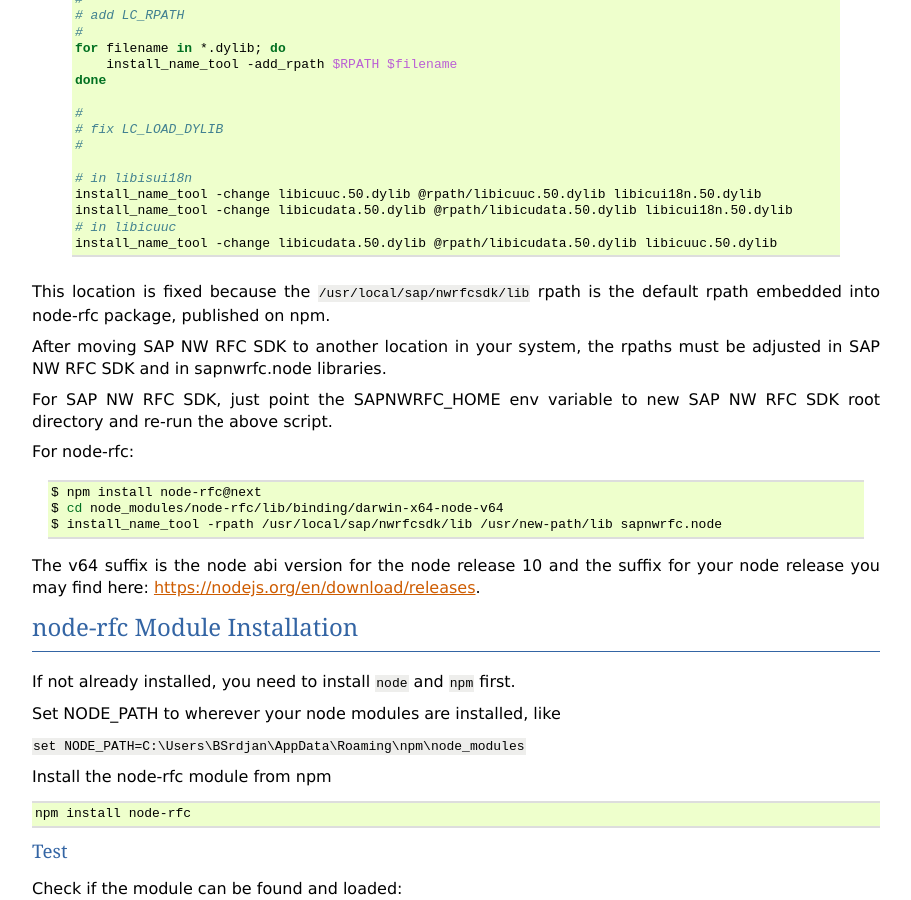
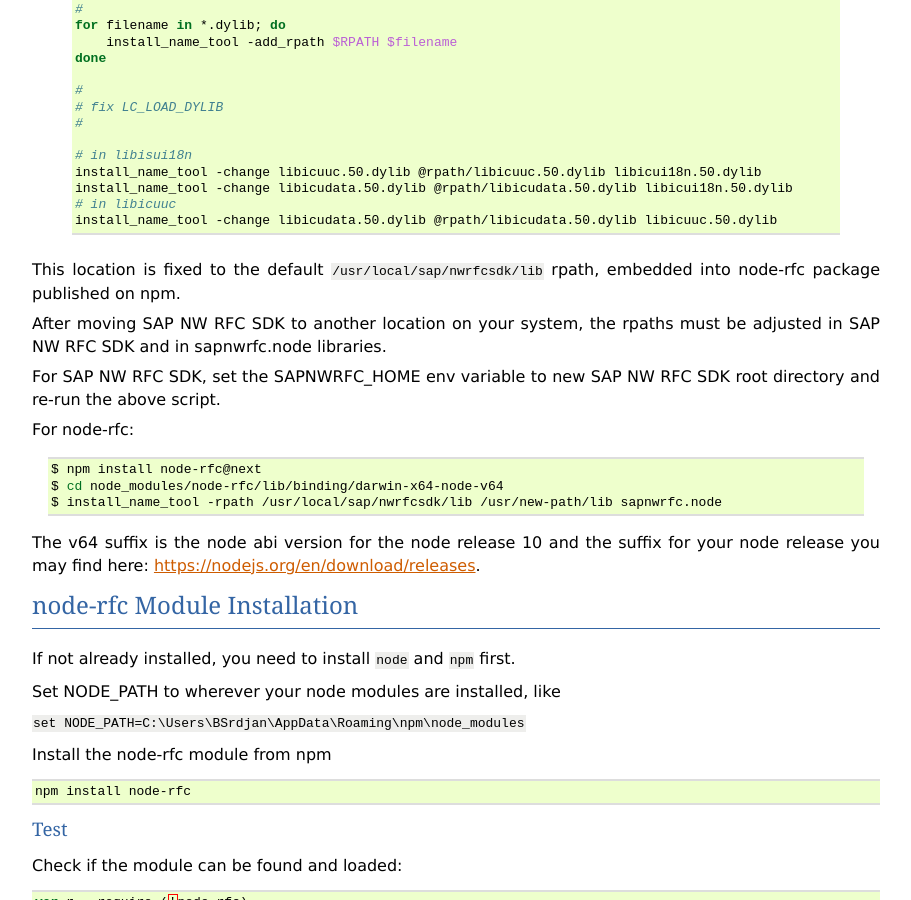
Before and after one commit to SAP/node-rfc, a Sphinx documentation site: the page built from doc/install.rst, in a window 1280 px wide and 900 px high, scrolled down 1560 px. Shown: the whole window, without its empty margins (48-959 px from the left). Built offline with Sphinx 7.4.7, drawn with Linux system fonts in a browser that asks for light colours; some of the changed text lies outside the part shown.

Commit message:
macOS doku

```diff
--- a/doc/install.rst
+++ b/doc/install.rst
@@ -15,7 +15,7 @@
 SAP NW RFC SDK Installation
 ===========================
 
-Information on where to download the SAP NW RFC SDK you may find ` here https://support.sap.com/en/product/connectors/nwrfcsdk.html>`_ .
+Information on where to download the SAP NW RFC SDK you may find `here <https://support.sap.com/en/product/connectors/nwrfcsdk.html>`_ .
 
 The NodeJS RFC connector relies on *SAP NW RFC SDK* and must be able to find the library
 files at runtime. Therefore, you might either install the *SAP NW RFC SDK*
@@ -98,11 +98,11 @@
         # in libicuuc
         install_name_tool -change libicudata.50.dylib @rpath/libicudata.50.dylib libicuuc.50.dylib
 
-This location is fixed because the ``/usr/local/sap/nwrfcsdk/lib`` rpath is the default rpath embedded into node-rfc package, published on npm.
+This location is fixed to the default ``/usr/local/sap/nwrfcsdk/lib`` rpath, embedded into node-rfc package published on npm.
 
-After moving SAP NW RFC SDK to another location in your system, the rpaths must be adjusted in SAP NW RFC SDK and in sapnwrfc.node libraries.
+After moving SAP NW RFC SDK to another location on your system, the rpaths must be adjusted in SAP NW RFC SDK and in sapnwrfc.node libraries.
 
-For SAP NW RFC SDK, just point the SAPNWRFC_HOME env variable to new SAP NW RFC SDK root directory and re-run the above script.
+For SAP NW RFC SDK, set the SAPNWRFC_HOME env variable to new SAP NW RFC SDK root directory and re-run the above script.
 
 For node-rfc:
 
```
